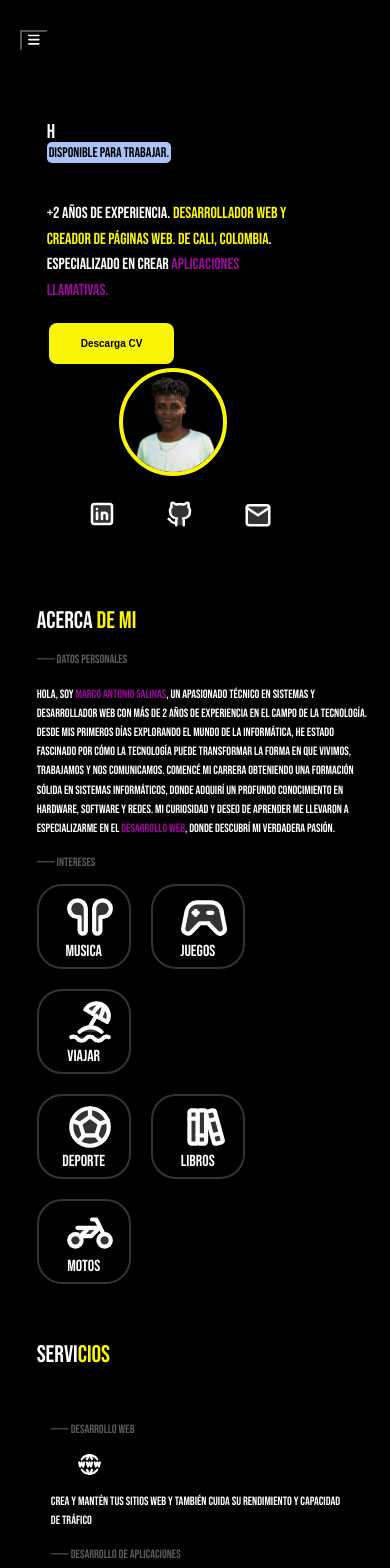
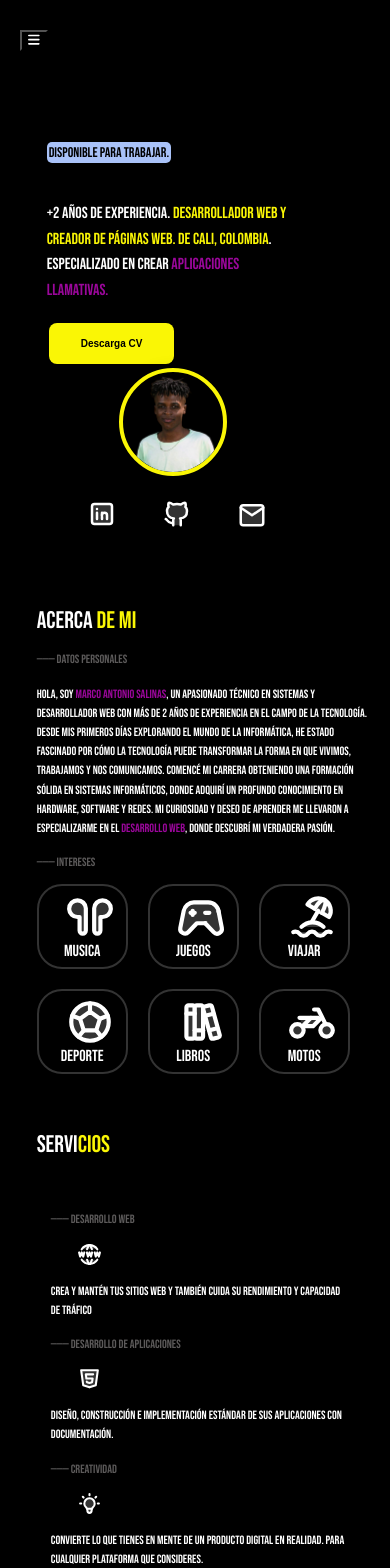
Before and after one commit to marcosali/port-web, a React (Create React App) app: page / in a window 390 px wide. Shown: the top 1568 px of the page. Built offline with nearby package versions, Linux system fonts and the light colour scheme.

Commit message:
Update Acercade.css

```diff
--- a/src/Components/Acercade.css
+++ b/src/Components/Acercade.css
@@ -155,7 +155,7 @@ h1 span {
     .icon {
         width: 25px;
         height: 25px;
-        margin-right: 8px;
+        margin-right: 5px;
     }
 
     .linea {
```
